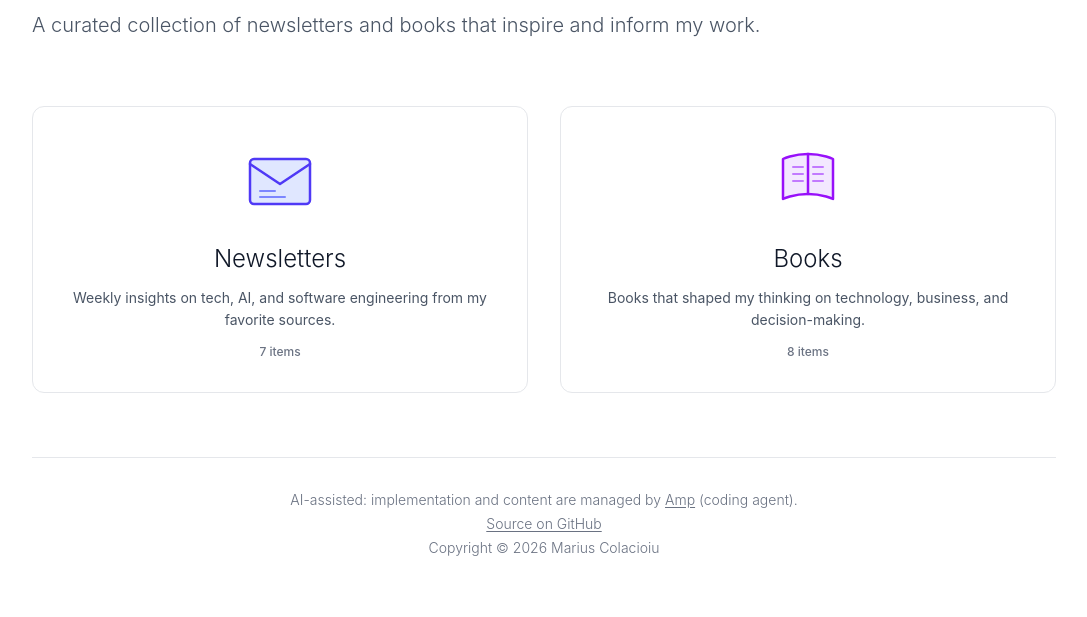
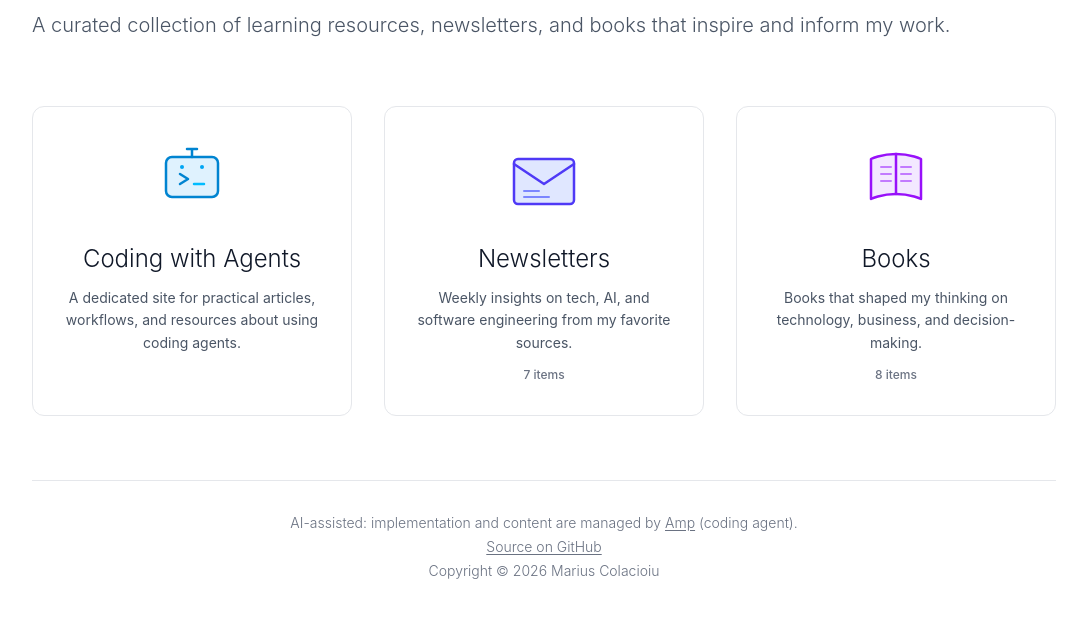
Before and after one commit to colmarius/colmarius.github.io, an Astro site: page /resources in a window 1280 px wide. Shown: the part 235-852 px from the top of the page, without its empty margins (96-1183 px from the left). Built offline with nearby package versions, Linux system fonts and the light colour scheme; Astro itself is replaced by a stand-in of ours; no server answers.

Commit message:
Add with-agents resource pointer
Amp-Thread-ID: https://ampcode.com/threads/T-019ef9d7-0fa9-7403-b394-637adfd1d752
Co-authored-by: Amp <amp@ampcode.com>

```diff
--- a/src/components/resources/ResourceCard.tsx
+++ b/src/components/resources/ResourceCard.tsx
@@ -78,12 +78,57 @@ const BookIcon = () => (
   </svg>
 );
 
+const AgentIcon = () => (
+  <svg
+    className="w-20 h-20"
+    viewBox="0 0 80 80"
+    fill="none"
+    xmlns="http://www.w3.org/2000/svg"
+  >
+    <rect
+      x="14"
+      y="18"
+      width="52"
+      height="40"
+      rx="6"
+      className="fill-sky-100 stroke-sky-600"
+      strokeWidth="2.5"
+    />
+    <path
+      d="M28 35 L36 40 L28 45"
+      className="stroke-sky-600"
+      strokeWidth="2.5"
+      strokeLinecap="round"
+      strokeLinejoin="round"
+    />
+    <line
+      x1="42"
+      y1="45"
+      x2="52"
+      y2="45"
+      className="stroke-sky-400"
+      strokeWidth="2.5"
+      strokeLinecap="round"
+    />
+    <circle cx="30" cy="28" r="2" className="fill-sky-500" />
+    <circle cx="50" cy="28" r="2" className="fill-sky-500" />
+    <path
+      d="M40 18 L40 10 M35 10 L45 10"
+      className="stroke-sky-600"
+      strokeWidth="2.5"
+      strokeLinecap="round"
+      strokeLinejoin="round"
+    />
+  </svg>
+);
+
 const iconMap = {
   newsletter: NewsletterIcon,
   book: BookIcon,
+  agent: AgentIcon,
 };
 
-type IconType = 'newsletter' | 'book';
+type IconType = 'newsletter' | 'book' | 'agent';
 
 type Props = {
   href: string;
@@ -91,6 +136,7 @@ type Props = {
   description: string;
   count?: number;
   iconType: IconType;
+  external?: boolean;
 };
 
 export default function ResourceCard({
@@ -99,12 +145,15 @@ export default function ResourceCard({
   description,
   count,
   iconType,
+  external = false,
 }: Props) {
   const Icon = iconMap[iconType];
 
   return (
     <a
       href={href}
+      target={external ? '_blank' : undefined}
+      rel={external ? 'noopener noreferrer' : undefined}
       className="block rounded-xl border border-gray-200 p-8 hover:shadow-lg transition-all duration-200 bg-white hover:border-gray-300 group focus-visible:outline-none focus-visible:ring-2 focus-visible:ring-indigo-600/50 focus-visible:ring-offset-2"
     >
       <div className="flex flex-col items-center text-center">
--- a/src/pages/resources/index.astro
+++ b/src/pages/resources/index.astro
@@ -11,9 +11,17 @@ import Layout from '../../layouts/Layout.astro';
       Resources
     </h1>
     <p class="text-xl text-gray-600 mb-16 font-light leading-relaxed">
-      A curated collection of newsletters and books that inspire and inform my work.
+      A curated collection of learning resources, newsletters, and books that inspire and inform my work.
     </p>
-    <div class="grid grid-cols-1 md:grid-cols-2 gap-8">
+    <div class="grid grid-cols-1 md:grid-cols-2 lg:grid-cols-3 gap-8">
+      <ResourceCard
+        href="https://with-agents.dev"
+        title="Coding with Agents"
+        description="A dedicated site for practical articles, workflows, and resources about using coding agents."
+        iconType="agent"
+        external
+        client:load
+      />
       <ResourceCard
         href="/resources/newsletters"
         title="Newsletters"
```
Also changed, not shown: .agents/work/tech-debt/extract-with-agents-site/index.md, .agents/work/tech-debt/extract-with-agents-site/plan.md, .agents/work/tech-debt/extract-with-agents-site/progress.md.
